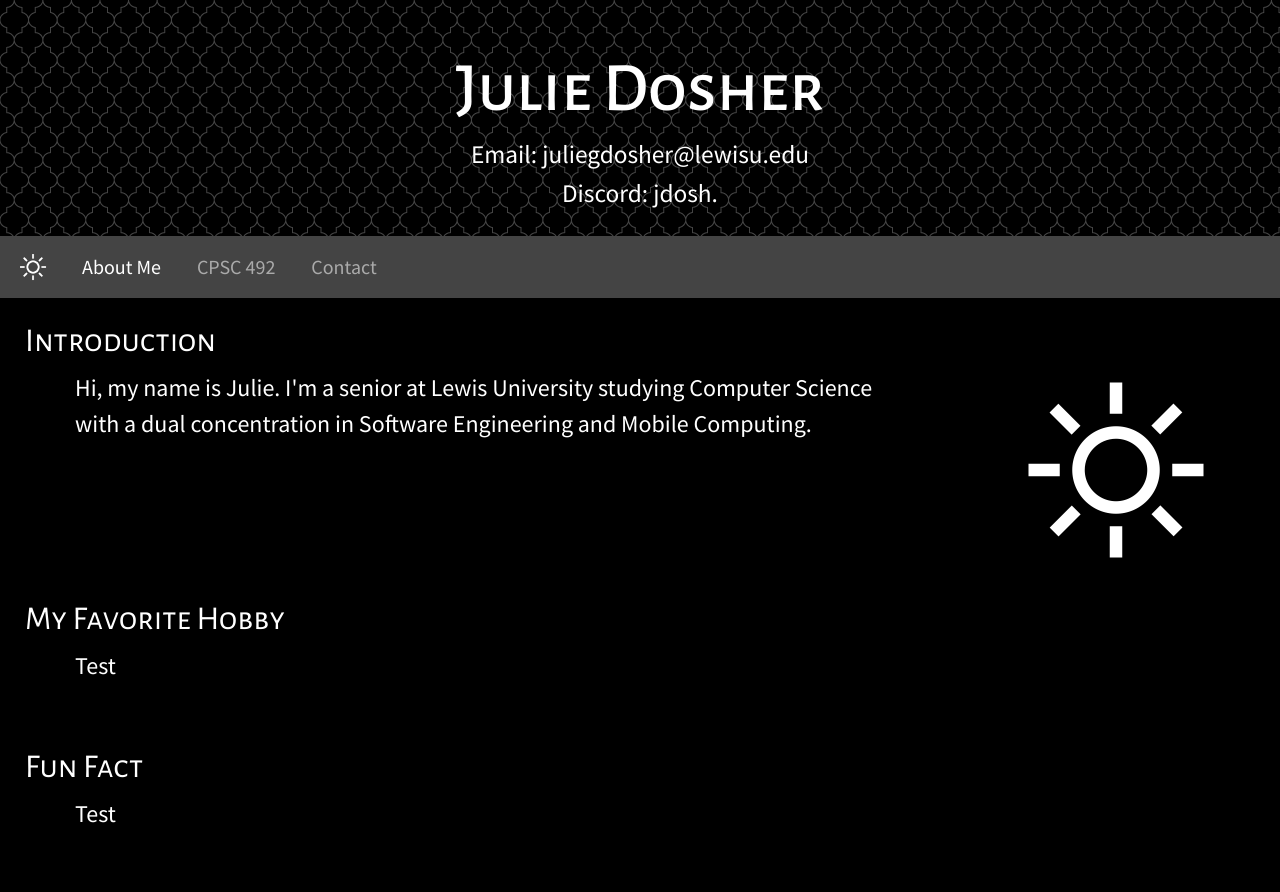
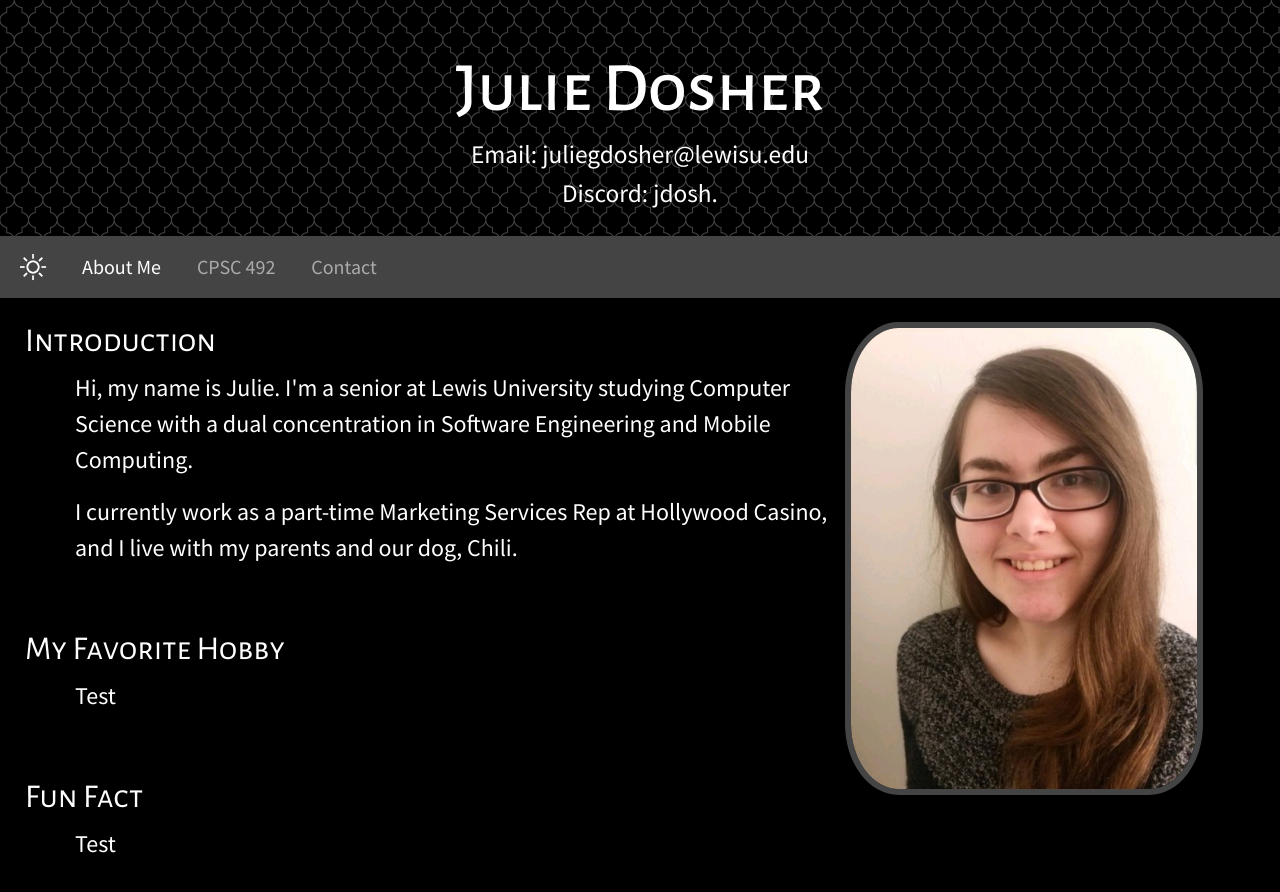
Before and after one commit to juliedosher/CPSC492_Introductions, a plain HTML site: page index.html in a window 1280 px wide. Drawn offline with nearby package versions, Linux system fonts and the light colour scheme.

Commit message:
added content for introduction and picture

```diff
--- a/index.html
+++ b/index.html
@@ -55,25 +55,32 @@
     <section id="MainBody">
       <!-- Section that introduces myself -->
       <div id="bodyAbout">
-        <h2>Introduction</h2>
         <div id="textImgRow">
           <div id="text-left">
-            <p>Hi, my name is Julie. I'm a senior at Lewis University studying Computer Science with a
-              dual concentration in Software Engineering and Mobile Computing.</p>
+            <h2>Introduction</h2>
+            <p>Hi, my name is Julie. I'm a senior at Lewis University studying Computer Science
+              with a dual concentration in Software Engineering and Mobile Computing.</p>
+            <p>I currently work as a part-time Marketing Services Rep at Hollywood Casino, and
+              I live with my parents and our dog,
+              <a href="https://imgur.com/a/xoBFO6s" target="_blank">Chili</a>.
+            </p>
+            <br><br>
+
+            <h2>My Favorite Hobby</h2>
+            <p>Test</p>
+            <br><br>
+
+            <h2>Fun Fact</h2>
+            <p>Test</p>
           </div>
+
           <div id="img-right">
-            <img src="./img/sun.png">
+            <img src="./img/Julie.jpg" alt="Picture of myself">
           </div>
         </div>
         <br><br>
 
-        <h2>My Favorite Hobby</h2>
-        <p>Test</p>
-        <br><br>
-
-        <h2>Fun Fact</h2>
-        <p>Test</p>
-      </div><br>
+      </div>
 
       <div id="bodyClass">
         <!-- Section that discusses CPSC 492 -->
@@ -90,13 +97,15 @@
             <a href="https://github.com/juliedosher" target="_blank" title="Github">
               <img src="./img/github-darkMode.png" alt="Github" id="imgGithub">
             </a>
-            <a href="" target="_blank" title="Facebook">
+            <a href="https://www.facebook.com/julie.dosher.90/" target="_blank" title="Facebook">
               <img src="./img/facebook.png" alt="Facebook">
             </a>
-            <a href="" target="_blank" title="LinkedIn"><img src="./img/linkedin.png" alt="LinkedIn">
+            <a href="https://www.linkedin.com/in/julie-dosher/" target="_blank" title="LinkedIn">
+              <img src="./img/linkedin.png" alt="LinkedIn">
             </a>
-            <a href="" target="_blank" title="Handshake">
-              <img src="./img/handshake.png" alt="Handshake">
+            <a href="https://app.joinhandshake.com/stu/users/43255566" target="_blank"
+              title="Handshake">
+                <img src="./img/handshake.png" alt="Handshake">
             </a>
           </div>
         </div>
--- a/style/dark.css
+++ b/style/dark.css
@@ -18,3 +18,7 @@ body {background-color: black}
     background-color: #444444;
     color: white;
 }
+
+#img-right img {
+    border: 6px solid #444444;
+}
--- a/style/light.css
+++ b/style/light.css
@@ -22,3 +22,11 @@ body {background-color: white}
   background-color: #dfdfdf;
   color: black;
 }
+
+#bodyAbout a:hover {
+  color: indigo;
+}
+
+#img-right img {
+  border: 6px solid #dfdfdf;
+}
--- a/style/main.css
+++ b/style/main.css
@@ -57,7 +57,7 @@ a {
     min-height: 20px;
   }
 
-  #MainBody {
+  #bodyAbout {
     min-height: 100vh;
   }
 
@@ -67,7 +67,7 @@ a {
 
   #text-left {
     float: left;
-    width: 70vw;
+    width: 65vw;
   }
 
   #text-left p {
@@ -76,8 +76,13 @@ a {
 
   #img-right {
     float: right;
-    text-align: right;
-    width: 25vw;
+    text-align: center;
+    width: 30vw;
+  }
+
+  #img-right img {
+    border-radius: 15%;
+    width: 28vw;
   }
 
   #bodyContact h2 {
```
Also changed, not shown: img/Julie.jpg (added).
